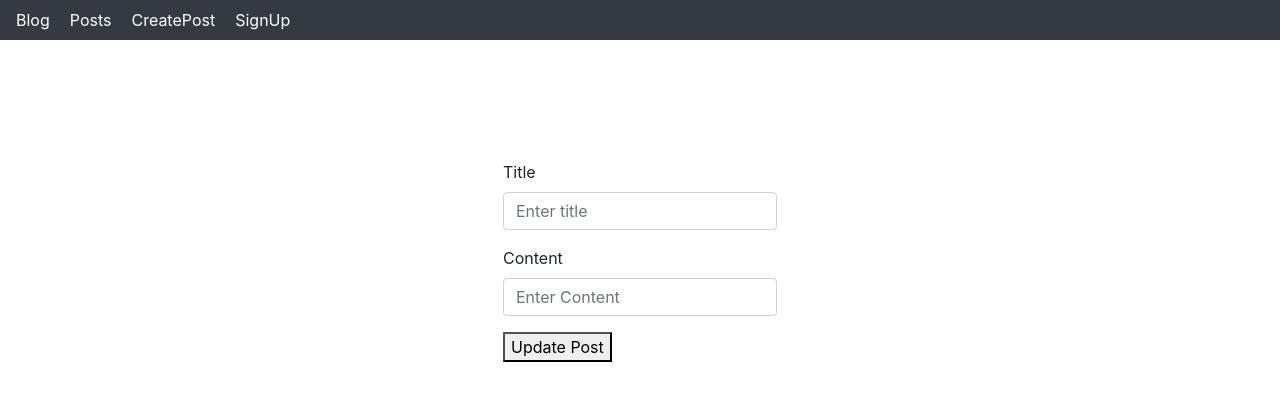
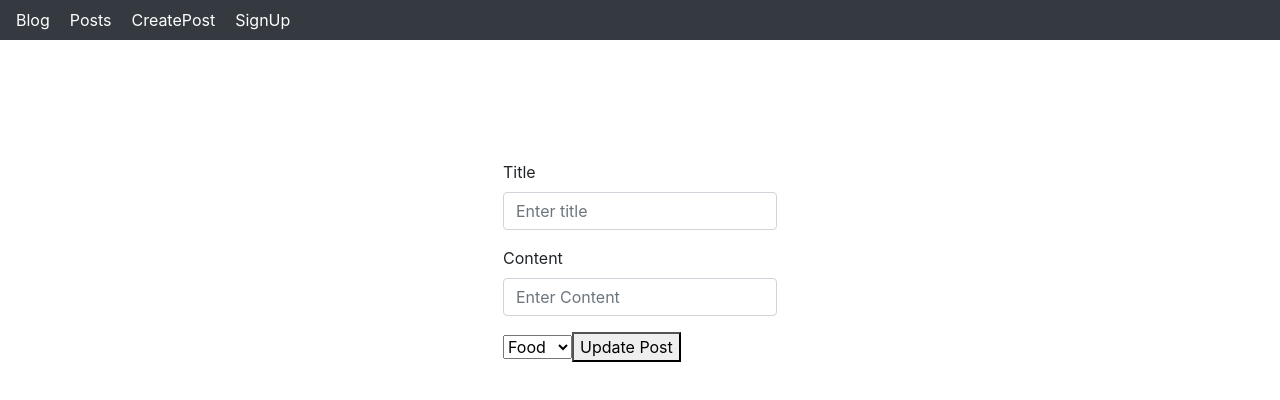
Before and after one commit to Nerfi/blog-app, a React (Create React App) app: page /update/post/1 in a window 1280 px wide. Shown: the top 400 px of the page. Built offline with nearby package versions, Linux system fonts and the light colour scheme; no server answers; the database is empty; the HTML template or start-up script is replaced by a standard one.

Commit message:
update action working

```diff
--- a/src/components/PostCreation/CreatePost.js
+++ b/src/components/PostCreation/CreatePost.js
@@ -52,8 +52,8 @@ function Post(props) {
           likes,
           value
         })
-          .then(function(docRef) {
-            console.log( 'document saved', docRef.id)
+          .then(function() {
+            props.history.push("/")
         })
           .catch(error => {
             console.log(error, 'this is the error')
--- a/src/components/UpdatePost/UpdatePost.js
+++ b/src/components/UpdatePost/UpdatePost.js
@@ -11,9 +11,10 @@ const UpdatePost = (props) => {
   const [updatePost, setUpdatePost] = useState({
     title: "",
     author: "",
-    category: ""
+    value: ""
   });
 
+  const [category, setCategory] = useState({value: ''});
 
   useEffect(() => {
 
@@ -29,6 +30,7 @@ const UpdatePost = (props) => {
       .then(function(doc) {
 
         if(doc.exists) {
+
           setUpdatePost(doc.data());
 
         } else {
@@ -40,7 +42,7 @@ const UpdatePost = (props) => {
 
     }
 
-    fetchUpdatePost()
+    fetchUpdatePost();
 
 
 
@@ -53,44 +55,21 @@ const UpdatePost = (props) => {
     const value = event.target.value;
     const name = event.target.name;
 
-    setUpdatePost({
-      ...updatePost,
+    setUpdatePost(prevPosts => {
+      return {
+      ...prevPosts,
       [name]: value
+
+      }
     });
 
   }
 
-//const updatedPost = async () => {
-
-  //const {author, title, category, likes} = updatePost;
-
-    //const postDetails = {
-   // method: 'PUT',
-      //body: JSON.stringify({
-          //author: author,
-          //title: title,
-         // category: category,
-         // likes: likes
-        //}),
-     // headers: { 'Content-Type': 'application/json' }
-
-  //};
-
-  //const updatedPostValues =  await fetch(`https://blog-fa351.firebaseio.com/posts/${props.match.params.id}.json`, postDetails);
-  //const response = await updatedPostValues.json();
-  //setUpdatePost(response);
-  //props.history.push('/posts');
-
-
-
-//}
-
-
-  //reescribiendo esto con firebase
 
   const updatedPostValues = async () => {
 
-    const {author, title, category, likes} = updatePost;
+    const {author, title} = updatePost;
+    const { value } =  category;
 
     firebase
     .firestore()
@@ -99,14 +78,16 @@ const UpdatePost = (props) => {
     .update({
        author,
       title,
-
-      likes
+      value
     })
     .then(function() {
-      console.log('success')
+      props.history.push("/")
     })
 
   }
+
+  const handleCategorChange = event => setCategory({value: event.target.value});
+
 
   return(
     <div style={{display: 'flex', justifyContent: 'center', marginTop: '15vh'}}>
@@ -119,6 +100,14 @@ const UpdatePost = (props) => {
           <Form.Label >Content</Form.Label>
           <Form.Control onChange={handleChange} name="author" type="text" placeholder="Enter Content"  value={updatePost.author}/>
          </Form.Group>
+
+      <select onChange={handleCategorChange}>
+        <option value="Food">Food</option>
+        <option value="Travel">Travel</option>
+        <option  value="News">News</option>
+        <option value="Tech">Tech</option>
+      </select>
+
        <button  type="button" onClick={updatedPostValues}>Update Post</button>
       </Form>
 
```
